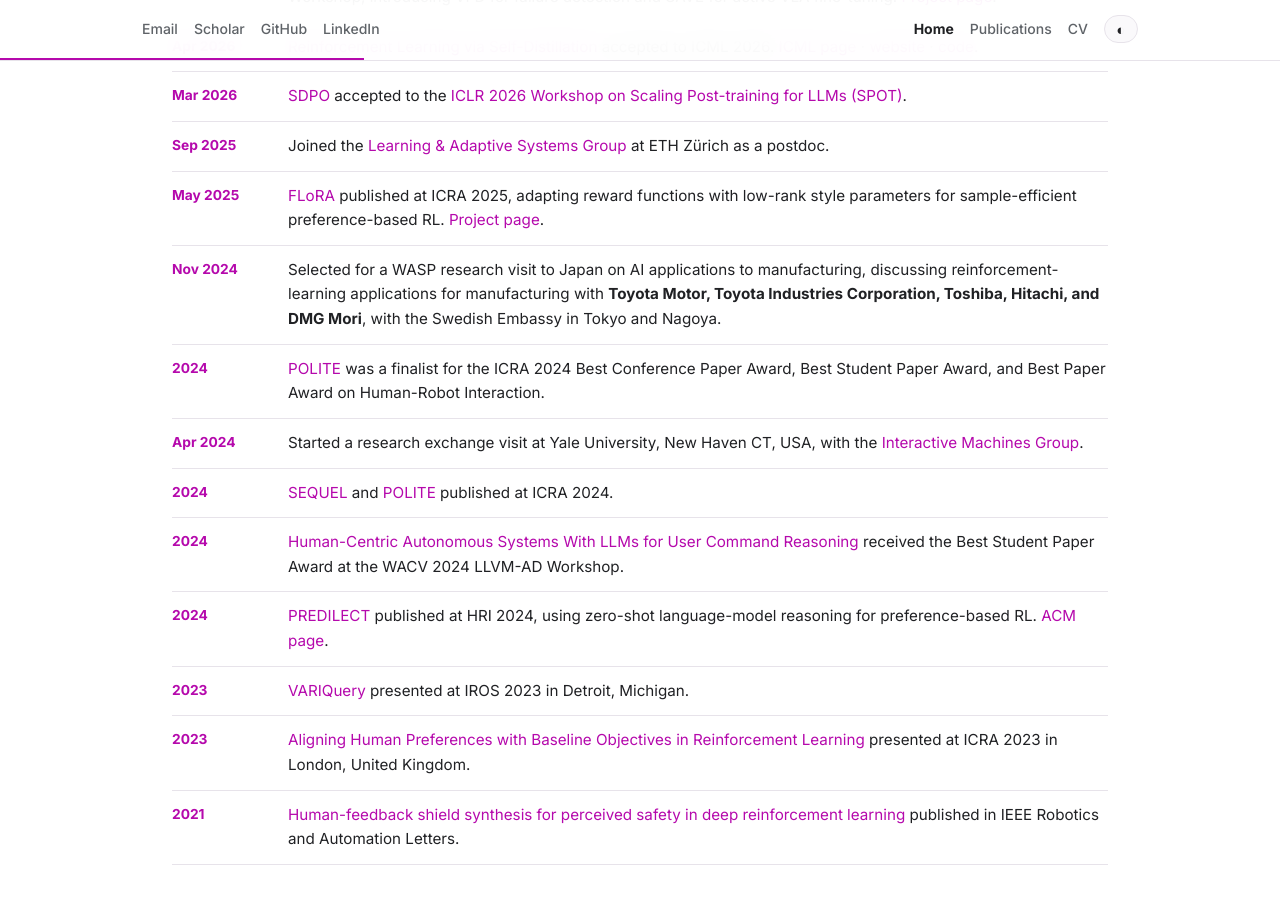
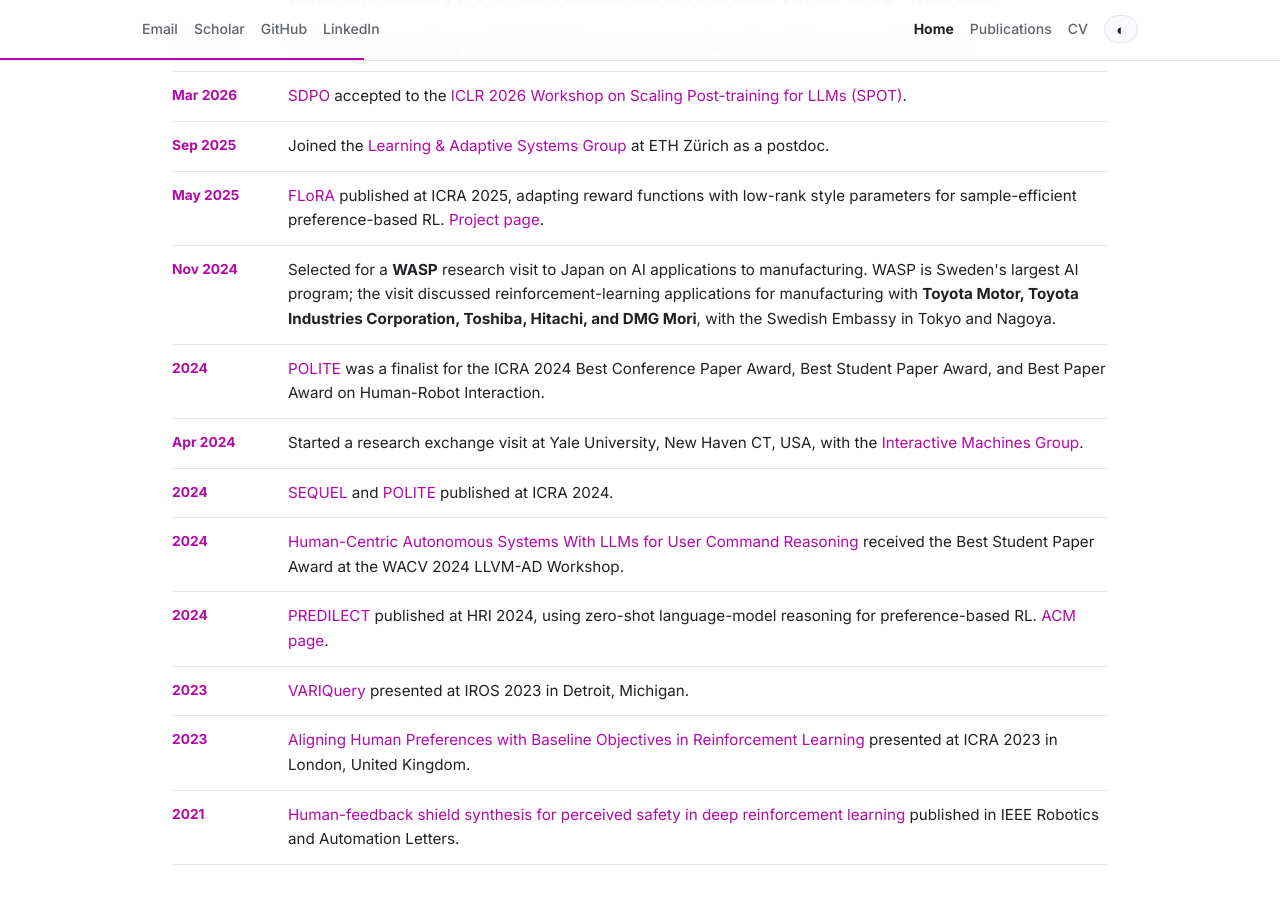
Before and after one commit to DanielLSM/daniellsm.github.io, a Jekyll site: the page index.html, which Jekyll copies as it is, in a window 1280 px wide and 900 px high, scrolled down 814 px. Built offline with Jekyll 4.4.1, drawn with Linux system fonts in a browser that asks for light colours; a style sheet for code colours, icons or effects is not loaded.

Commit message:
Refresh CV WASP description

```diff
--- a/index.html
+++ b/index.html
@@ -32,7 +32,7 @@
       <nav class="nav-links" aria-label="Main navigation">
         <a href="/" aria-current="page">Home</a>
         <a href="/research/">Publications</a>
-        <a href="/assets/Daniel_Marta_CV.pdf?v=a5e7447" target="_blank" rel="noopener">CV</a>
+        <a href="/assets/Daniel_Marta_CV.pdf?v=1e8f482" target="_blank" rel="noopener">CV</a>
         <button class="theme-toggle" type="button" aria-label="Toggle dark mode" title="Toggle dark mode">◐</button>
       </nav>
     </div>
@@ -53,7 +53,7 @@
       <a class="button" href="https://scholar.google.com/citations?user=sfM-khoAAAAJ&hl=en" target="_blank" rel="noopener">Scholar</a>
       <a class="button" href="https://github.com/DanielLSM/" target="_blank" rel="noopener">GitHub</a>
       <a class="button" href="https://www.linkedin.com/in/daniel-marta-556b4023/" target="_blank" rel="noopener">LinkedIn</a>
-      <a class="button" href="/assets/Daniel_Marta_CV.pdf?v=a5e7447" target="_blank" rel="noopener">CV</a>
+      <a class="button" href="/assets/Daniel_Marta_CV.pdf?v=1e8f482" target="_blank" rel="noopener">CV</a>
     </div>
   </div>
   <aside class="profile-card">
@@ -70,7 +70,7 @@
     <tr><th>Mar 2026</th><td><a href="https://arxiv.org/abs/2601.20802">SDPO</a> accepted to the <a href="https://iclr.cc/virtual/2026/10013442">ICLR 2026 Workshop on Scaling Post-training for LLMs (SPOT)</a>.</td></tr>
     <tr><th>Sep 2025</th><td>Joined the <a href="https://las.inf.ethz.ch/">Learning & Adaptive Systems Group</a> at ETH Zürich as a postdoc.</td></tr>
     <tr><th>May 2025</th><td><a href="https://arxiv.org/abs/2504.10002">FLoRA</a> published at ICRA 2025, adapting reward functions with low-rank style parameters for sample-efficient preference-based RL. <a href="https://sites.google.com/view/preflora/">Project page</a>.</td></tr>
-    <tr><th>Nov 2024</th><td>Selected for a WASP research visit to Japan on AI applications to manufacturing, discussing reinforcement-learning applications for manufacturing with <strong>Toyota Motor, Toyota Industries Corporation, Toshiba, Hitachi, and DMG Mori</strong>, with the Swedish Embassy in Tokyo and Nagoya.</td></tr>
+    <tr><th>Nov 2024</th><td>Selected for a <strong>WASP</strong> research visit to Japan on AI applications to manufacturing. WASP is Sweden's largest AI program; the visit discussed reinforcement-learning applications for manufacturing with <strong>Toyota Motor, Toyota Industries Corporation, Toshiba, Hitachi, and DMG Mori</strong>, with the Swedish Embassy in Tokyo and Nagoya.</td></tr>
     <tr><th>2024</th><td><a href="https://ieeexplore.ieee.org/document/10610505">POLITE</a> was a finalist for the ICRA 2024 Best Conference Paper Award, Best Student Paper Award, and Best Paper Award on Human-Robot Interaction.</td></tr>
     <tr><th>Apr 2024</th><td>Started a research exchange visit at Yale University, New Haven CT, USA, with the <a href="https://interactive-machines.gitlab.io/">Interactive Machines Group</a>.</td></tr>
     <tr><th>2024</th><td><a href="https://ieeexplore.ieee.org/document/10610534">SEQUEL</a> and <a href="https://ieeexplore.ieee.org/document/10610505">POLITE</a> published at ICRA 2024.</td></tr>
--- a/research.html
+++ b/research.html
@@ -32,7 +32,7 @@
       <nav class="nav-links" aria-label="Main navigation">
         <a href="/">Home</a>
         <a href="/research/" aria-current="page">Publications</a>
-        <a href="/assets/Daniel_Marta_CV.pdf?v=a5e7447" target="_blank" rel="noopener">CV</a>
+        <a href="/assets/Daniel_Marta_CV.pdf?v=1e8f482" target="_blank" rel="noopener">CV</a>
         <button class="theme-toggle" type="button" aria-label="Toggle dark mode" title="Toggle dark mode">◐</button>
       </nav>
     </div>
--- a/research/index.html
+++ b/research/index.html
@@ -32,7 +32,7 @@
       <nav class="nav-links" aria-label="Main navigation">
         <a href="/">Home</a>
         <a href="/research/" aria-current="page">Publications</a>
-        <a href="/assets/Daniel_Marta_CV.pdf?v=a5e7447" target="_blank" rel="noopener">CV</a>
+        <a href="/assets/Daniel_Marta_CV.pdf?v=1e8f482" target="_blank" rel="noopener">CV</a>
         <button class="theme-toggle" type="button" aria-label="Toggle dark mode" title="Toggle dark mode">◐</button>
       </nav>
     </div>
```
Also changed, not shown: 1 other file.
